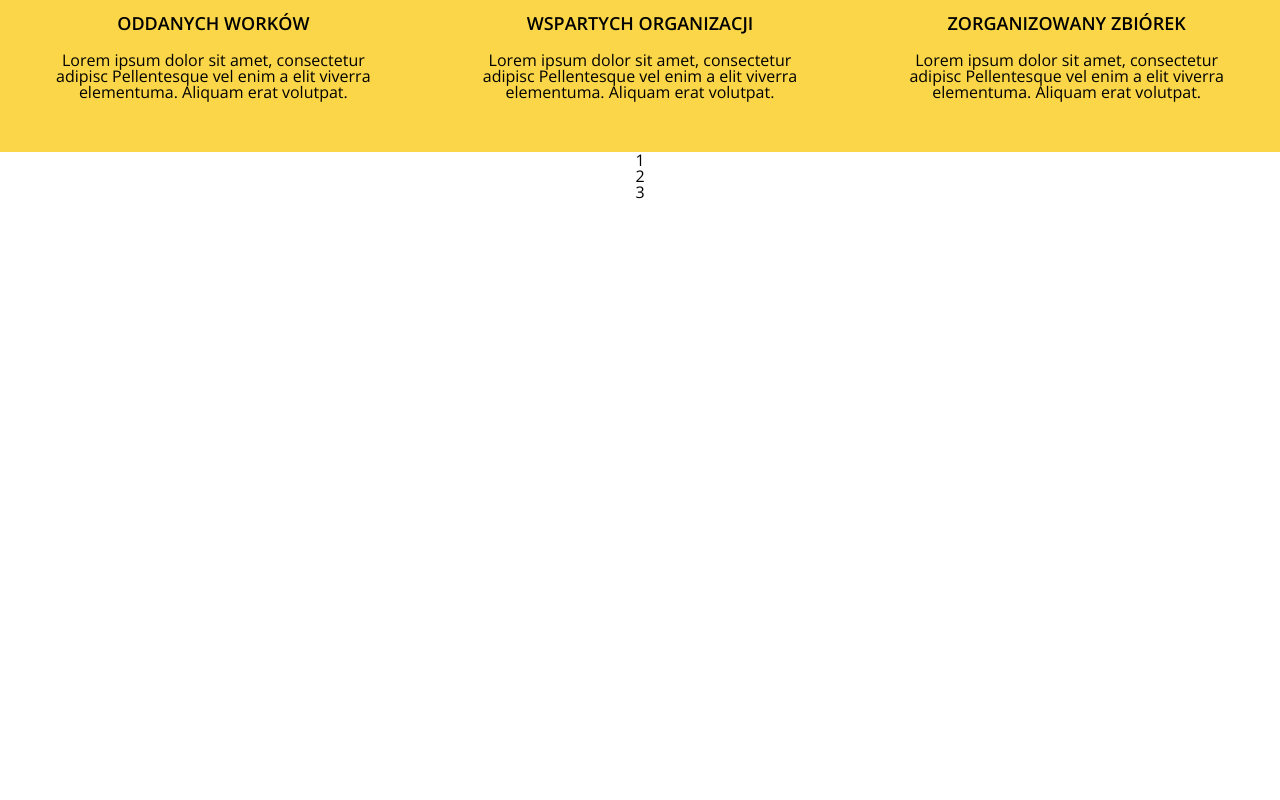
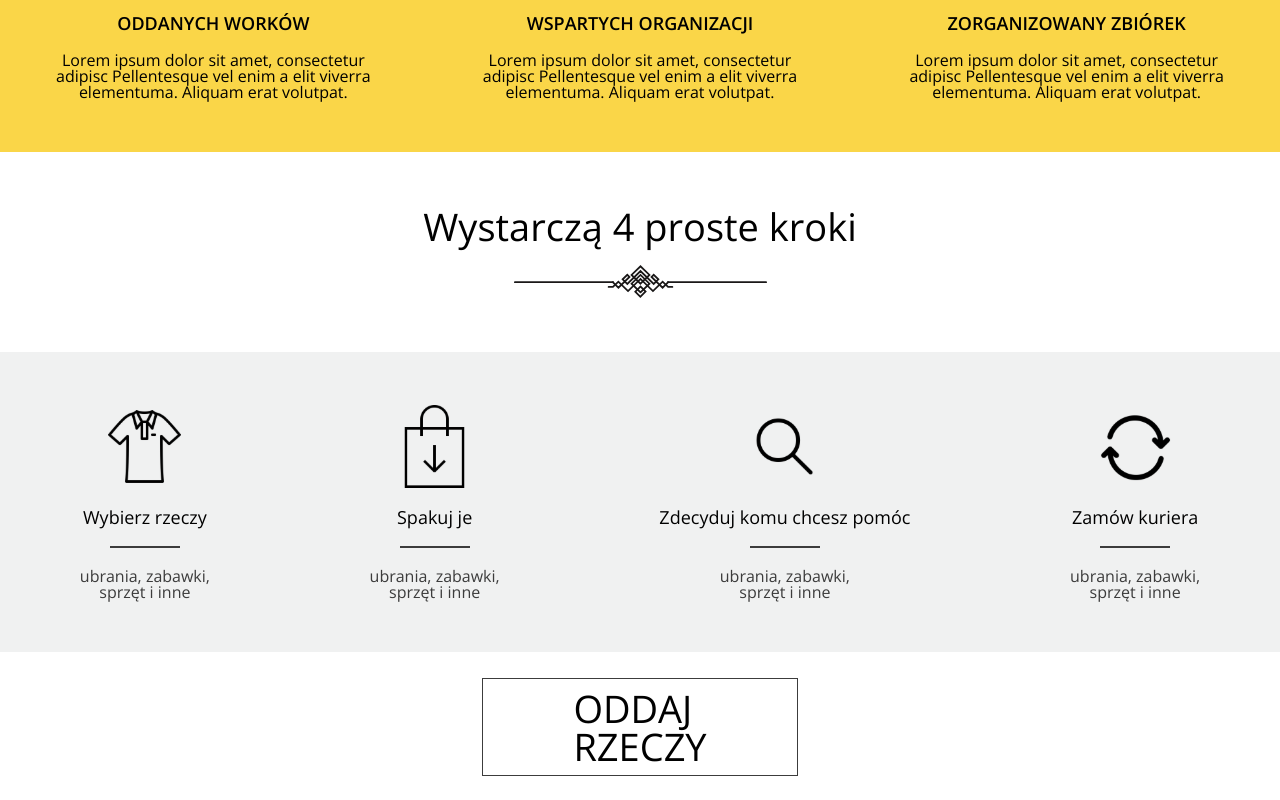
Before and after one commit to wiewiex/portfolio-lab-project, a Next.js app: page / in a window 1280 px wide. Shown: the part 1022-1822 px from the top of the page. Before the commit the page ends 1225 px from the top, so only its background shows below. Built offline with nearby package versions, Linux system fonts and the light colour scheme.

Commit message:
sekcja proste kroki gotowa

```diff
--- a/components/home/SimpleSteps.js
+++ b/components/home/SimpleSteps.js
@@ -3,9 +3,39 @@ import style from "../../styles/home/SimpleSteps.module.scss"
 export default function SimpleSteps() {
     return(
         <section className={style.simpleStepsContainer}>
-            <div>1</div>
-            <div>2</div>
-            <div>3</div>
+            <div className={style.title}>
+                <h2>Wystarczą 4 proste kroki</h2>
+                <img src="/assets/Decoration.svg"/>
+            </div>
+            <div className={style.steps}>
+                <div className={style.singleCard}>
+                    <img src="/assets/Icon-1.svg"/>
+                    <h3>Wybierz rzeczy</h3>
+                    <div/>
+                    <p>ubrania, zabawki,<br/>sprzęt i inne</p>
+                </div>
+                <div className={style.singleCard}>
+                    <img src="/assets/Icon-2.svg"/>
+                    <h3>Spakuj je</h3>
+                    <div/>
+                    <p>ubrania, zabawki,<br/>sprzęt i inne</p>
+                </div>
+                <div className={style.singleCard}>
+                    <img src="/assets/Icon-3.svg"/>
+                    <h3>Zdecyduj komu chcesz pomóc</h3>
+                    <div/>
+                    <p>ubrania, zabawki,<br/>sprzęt i inne</p>
+                </div>
+                <div className={style.singleCard}>
+                    <img src="/assets/Icon-4.svg"/>
+                    <h3>Zamów kuriera</h3>
+                    <div/>
+                    <p>ubrania, zabawki,<br/>sprzęt i inne</p>
+                </div>
+            </div>
+            <div className={style.cta}>
+                <h2>ODDAJ<br/>RZECZY</h2>
+            </div>
         </section>
     )
 }
--- a/styles/globals/colors.scss
+++ b/styles/globals/colors.scss
@@ -1,4 +1,4 @@
-$colorWhite: #F0F1F1;
+$colorLightGray: #F0F1F1;
 $colorGold: #5E5322;
 $colorYellow: #FAD648;
 $colorGray: #737373;
--- a/styles/home/SimpleSteps.module.scss
+++ b/styles/home/SimpleSteps.module.scss
@@ -1,5 +1,74 @@
+@import "../globals/colors.scss";
+
 .simpleStepsContainer {
     display: flex;
     flex-direction: column;
     align-items: center;
 }
+
+.title {
+    height: 200px;
+    display: flex;
+    flex-direction: column;
+    align-items: center;
+    justify-content: center;
+
+    h2 {
+        font-size: 38px;
+        margin-bottom: 20px;
+    }
+}
+
+.steps {
+    height: 300px;
+    width: 100%;
+    background-color: $colorLightGray;
+    display: flex;
+    justify-content: space-around;
+
+    .singleCard {
+        display: flex;
+        flex-direction: column;
+        align-items: center;
+        justify-content: center;
+
+        h3 {
+            font-size: 18px;
+            font-weight: 500;
+            margin-bottom: 20px;
+        }
+
+        img {
+            margin-bottom: 20px;
+        }
+
+        div {
+            height: 2px;
+            width: 70px;
+            background-color: $colorBlack;
+            margin-bottom: 20px;
+        }
+
+        p {
+            color: $colorBlack;
+            text-align: center;
+        }
+
+    }
+}
+
+
+
+.cta {
+    height: 150px;
+    display: flex;
+    justify-content: center;
+    align-items: center;
+
+    h2 {
+        font-size: 38px;
+        font-weight: 300;
+        border: 1px solid $colorBlack;
+        padding: 10px 90px;
+    }
+}
```
